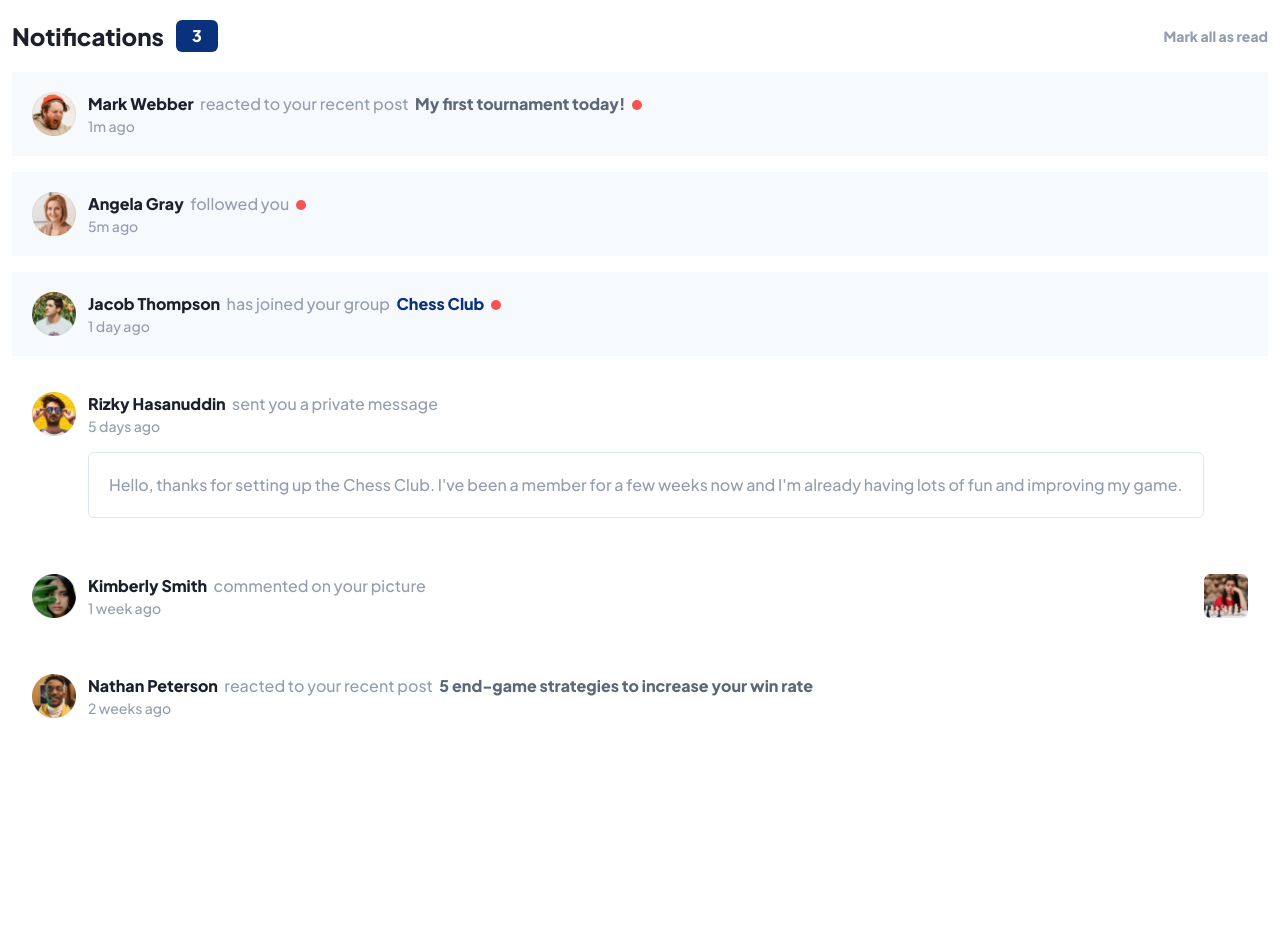
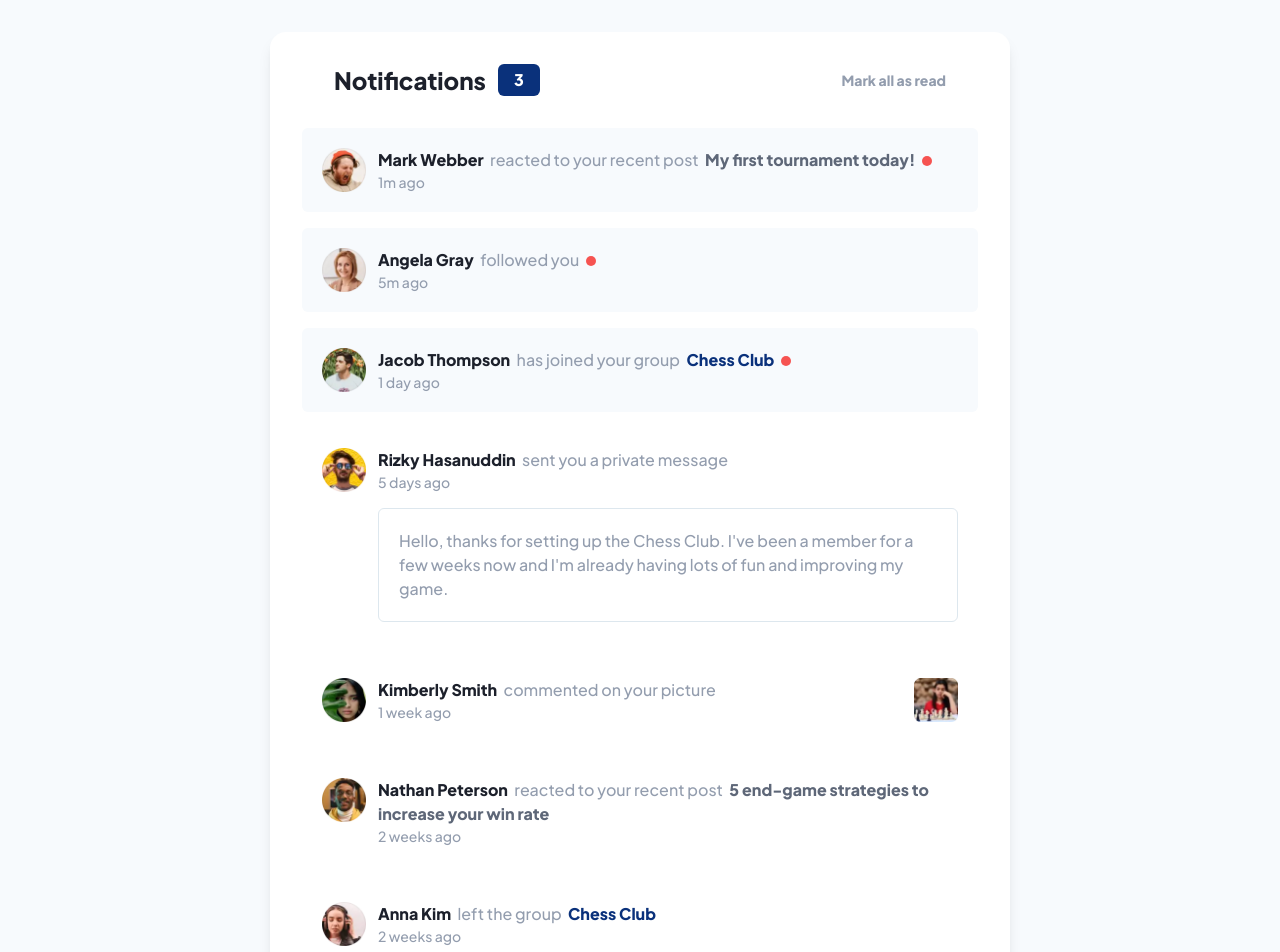
Before and after one commit to mouasit/notifications-page, a React (Create React App) app: page / in a window 1280 px wide. Shown: the top 952 px of the page. Before the commit the page ends 800 px from the top, so only its background shows below. Built offline with nearby package versions, Linux system fonts and the light colour scheme.

Commit message:
fix: desktop view

```diff
--- a/src/App.css
+++ b/src/App.css
@@ -3,6 +3,7 @@
 @tailwind components;
 @tailwind utilities;
 
-body{
-    @apply font-jakarta
+body,
+html {
+  @apply bg-veryLightGrayishBlue font-jakarta md:w-full md:min-h-screen md:flex md:justify-center items-center;
 }
--- a/src/Components/Card.js
+++ b/src/Components/Card.js
@@ -3,7 +3,7 @@ import React from "react";
 export default function Card(props) {
   return (
     <button
-      className={`flex gap-3 items-start px-5 py-5 ${
+      className={`flex gap-3 items-start px-5 py-5 rounded-md ${
         props.data.latest ? "bg-veryLightGrayishBlue" : ""
       }`}
     >
@@ -21,6 +21,8 @@ export default function Card(props) {
             ? "has joined your group"
             : props.data.type === "sent"
             ? "sent you a private message"
+            : props.data.type === "left"
+            ? "left the group"
             : null}
           {props.data.post ? (
             <font className="text-darkGrayishBlue font-bold ml-[.4rem]">
--- a/src/Components/CardComment.js
+++ b/src/Components/CardComment.js
@@ -2,7 +2,7 @@ import React from "react";
 
 export default function CardComment(props) {
   return (
-    <button className="flex gap-3 items-start px-5 py-5">
+    <button className="flex gap-3 items-start px-5 py-5 rounded-md">
       <img src={props.data.avatar} alt="user" className="w-11 h-11" />
       <div className="flex items-center justify-between w-full">
         <div className="flex flex-col items-start">
--- a/src/Components/Header.js
+++ b/src/Components/Header.js
@@ -2,7 +2,7 @@ import React from "react";
 
 export default function Header() {
   return (
-    <div className="flex items-center justify-between">
+    <div className="flex items-center mx-3 md:mx-8 justify-between">
       <div className="flex items-start gap-3">
         <span className="font-extrabold text-veryDarkBlue text-2xl capitalize">
           notifications
--- a/src/Components/Notifications.js
+++ b/src/Components/Notifications.js
@@ -6,7 +6,7 @@ import data from "../data";
 
 export default function Notifications() {
   return (
-    <main className="flex flex-col gap-5 py-5 px-3">
+    <main className="flex flex-col gap-8 py-5 px-3 md:shadow-lg md:rounded-2xl md:py-8 md:px-8 md:my-8 bg-white max-w-[740px]">
       <Header />
       <div className="flex flex-col gap-4">
         {data.map((e, index) => {
--- a/src/data.js
+++ b/src/data.js
@@ -5,6 +5,7 @@ import avatarRizky from "./assets/images/avatar-rizky-hasanuddin.webp";
 import avatarKimberly from "./assets/images/avatar-kimberly-smith.webp";
 import avatarComment from "./assets/images/image-chess.webp";
 import avatarNathan from "./assets/images/avatar-nathan-peterson.webp";
+import avatarAnna from "./assets/images/avatar-anna-kim.webp";
 
 const data = [
   {
@@ -54,6 +55,13 @@ const data = [
     post: "5 end-game strategies to increase your win rate",
     time: "2 weeks ago",
   },
+  {
+    type: "left",
+    username: "anna kim",
+    avatar: avatarAnna,
+    group: "Chess Club",
+    time: "2 weeks ago",
+  },
 ];
 
 export default data;
```
